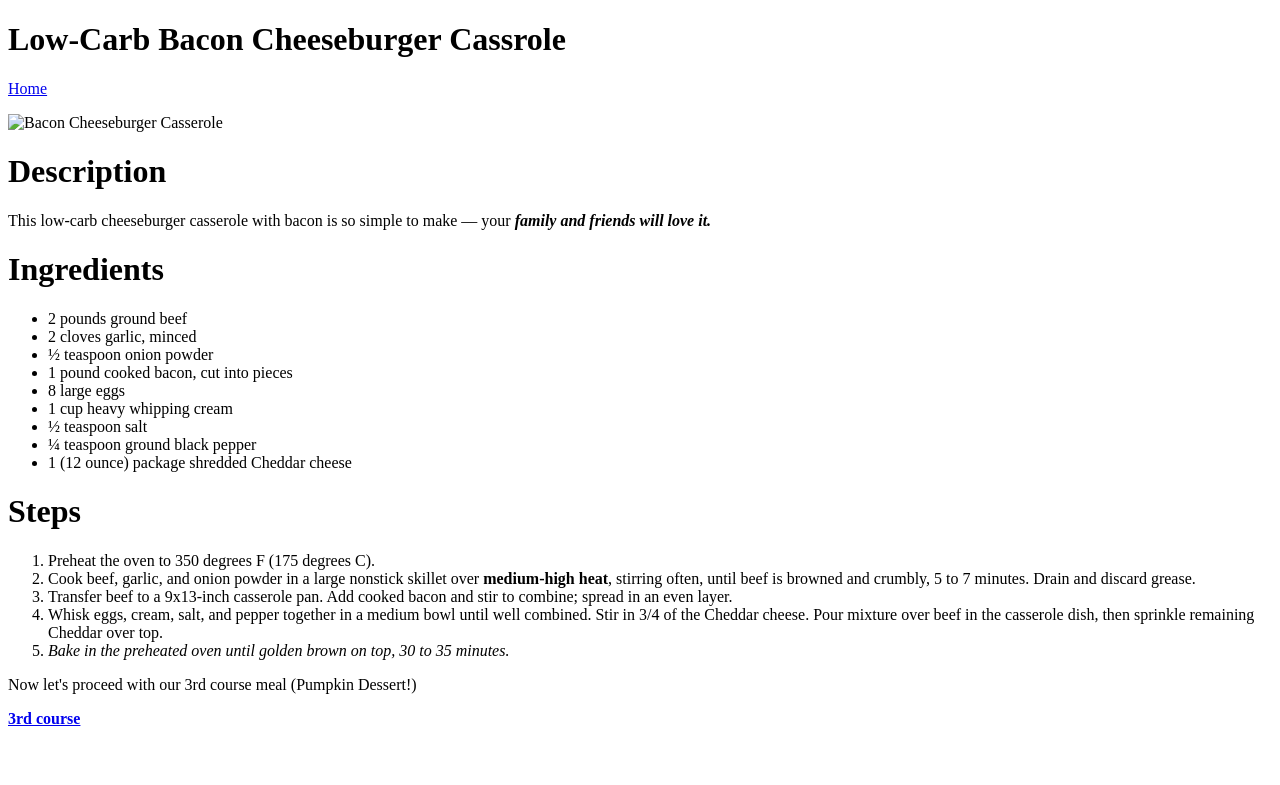
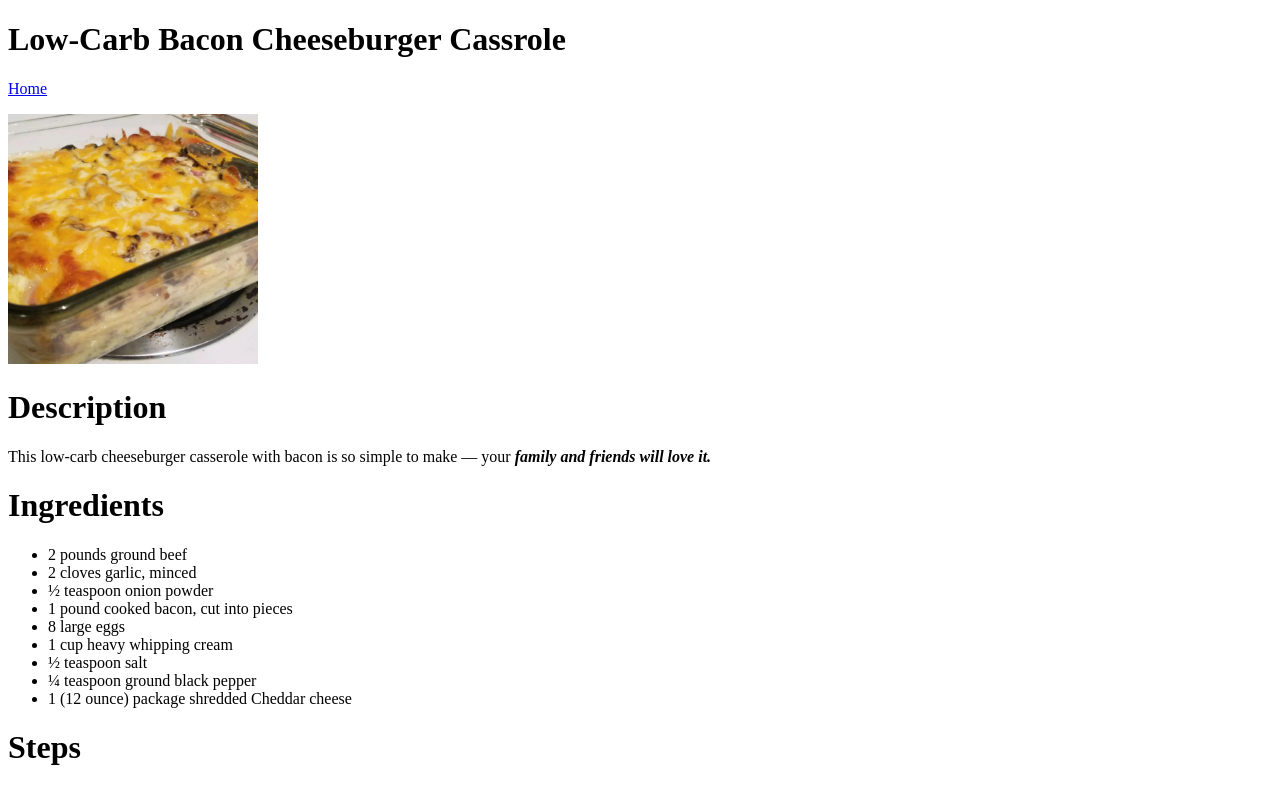
Before and after one commit to jeremycyko/odin-recipes, a plain HTML site: page Recipes/Low-Carb Bacon Cheeseburger Casserole.html in a window 1280 px wide. Shown: the top 785 px of the page. Drawn offline with Linux system fonts and the light colour scheme.

Commit message:
readme.md

```diff
--- a/Recipes/Low-Carb Bacon Cheeseburger Casserole.html
+++ b/Recipes/Low-Carb Bacon Cheeseburger Casserole.html
@@ -9,7 +9,7 @@
      <p>
         <a href="../index.html">Home</a>
          </p>
-     <img src="../images/Low Carb Bacon Cheeseburger Casserole.webp Carb Bacon Cheeseburger Casserole.webp" alt="Bacon Cheeseburger Casserole" height="250" width="250">
+     <img src="../images/Low Carb Bacon Cheeseburger Casserole.webp" alt="Bacon Cheeseburger Casserole" height="250" width="250">
         <h1>Description</h1>
             <p>This low-carb cheeseburger casserole with bacon is so simple to make — your <em><strong>family and friends will love it.</strong></em></p>
         <h1>Ingredients</h1>
```
